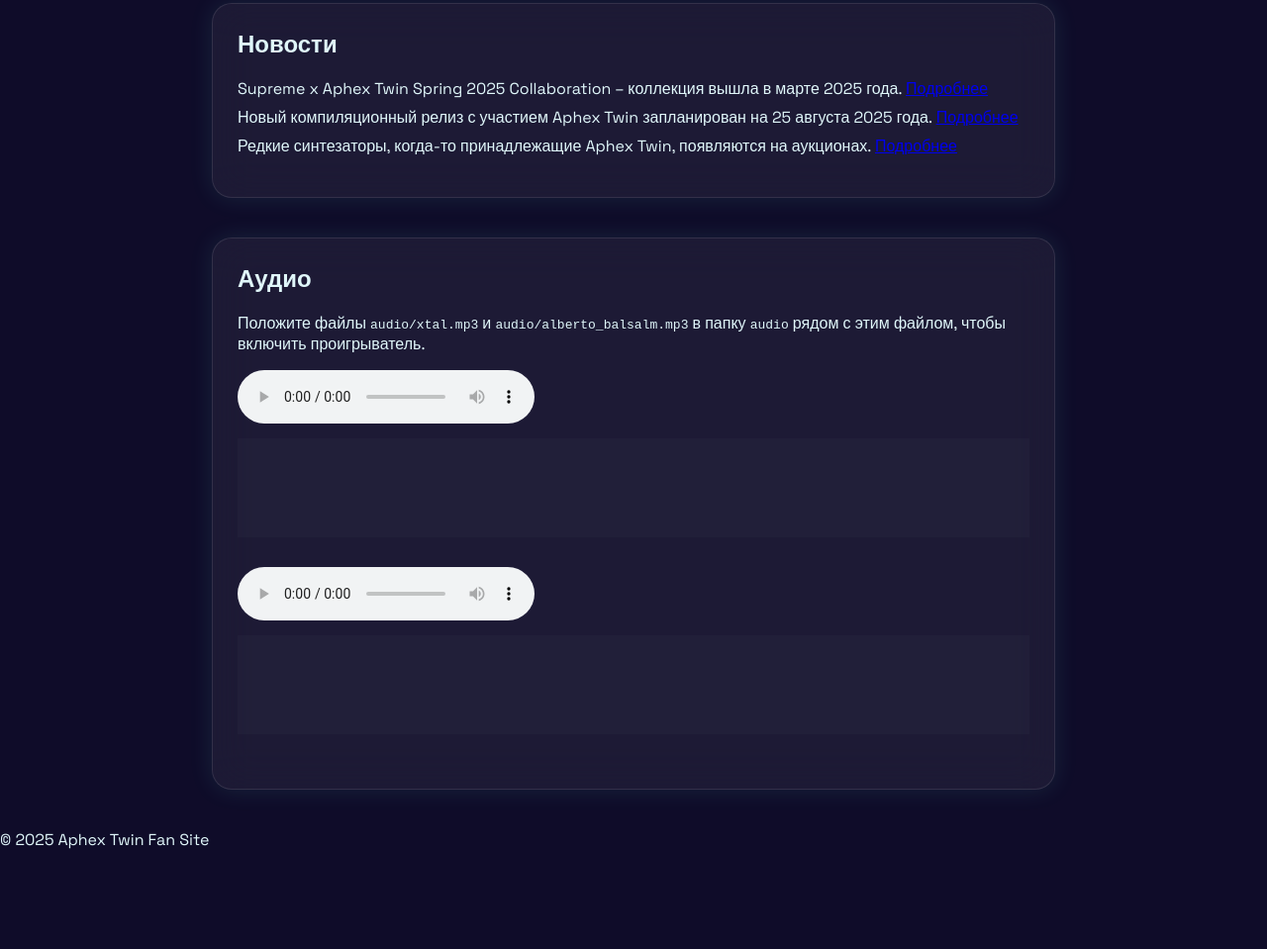
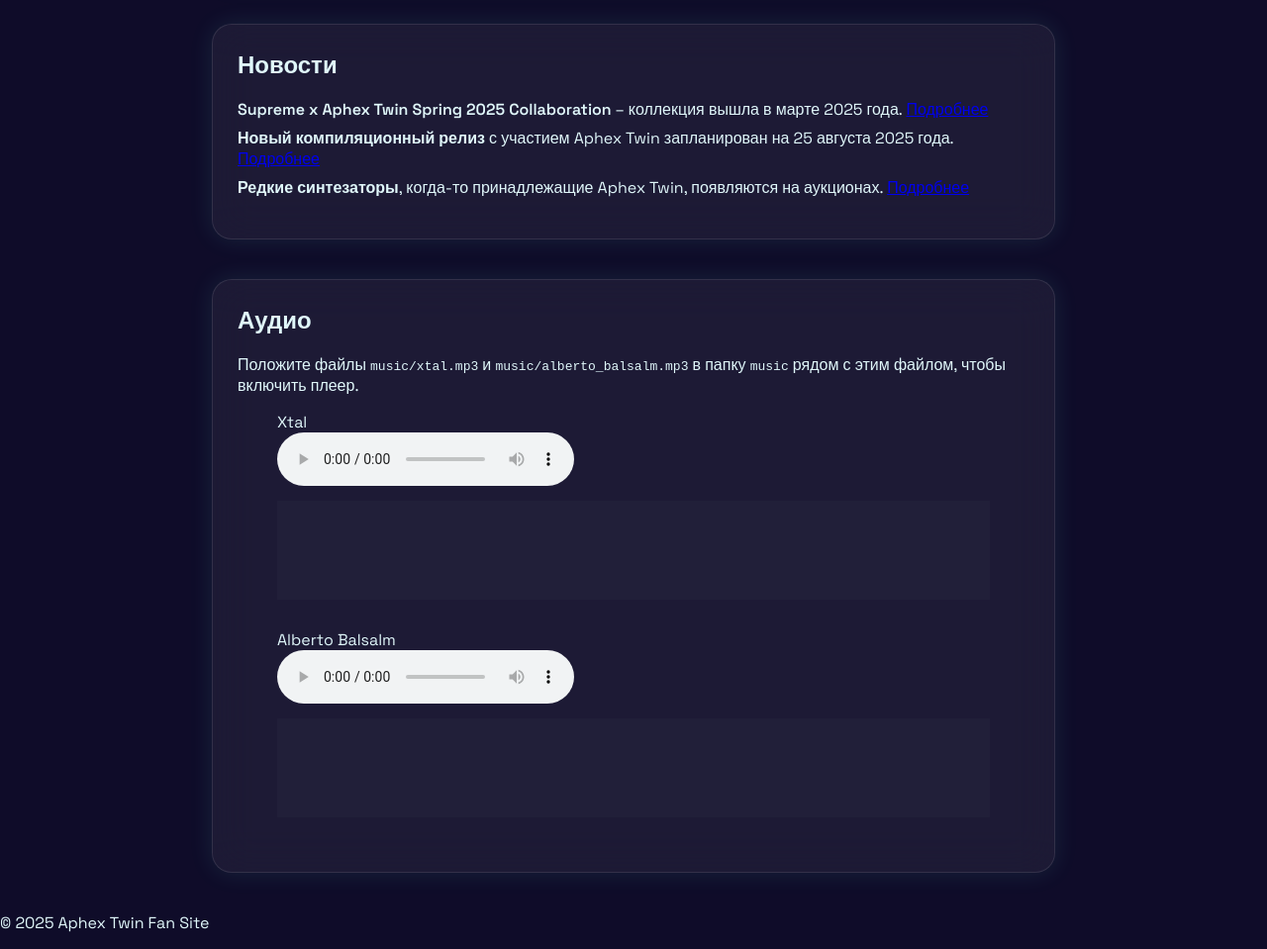
Before and after one commit to gurmewl/aphex-twin-site, a plain HTML site: page index.html in a window 1280 px wide. Shown: the part 1079-2038 px from the top of the page at 99% size. Before the commit the page ends 1954 px from the top, so only its background shows below. Drawn offline with Linux system fonts and the light colour scheme.

Commit message:
Update index.html

```diff
--- a/index.html
+++ b/index.html
@@ -11,17 +11,19 @@
   <meta property="og:title" content="Aphex Twin Fan Site">
   <meta property="og:description" content="Портал в мир IDM и эмбиента">
   <meta property="og:image" content="path-to-thumbnail-image.jpg"><!-- Update with actual image -->
+  <!-- Add favicon for better branding -->
+  <link rel="icon" href="favicon.ico" type="image/x-icon">
   <link rel="stylesheet" href="style.css">
   <!-- Consider reducing font weights/styles if performance is a concern -->
   <link href="https://fonts.googleapis.com/css2?family=Orbitron:wght@400;700&family=Space+Grotesk:wght@400;600&display=swap" rel="stylesheet">
 </head>
 <body>
-  <canvas id="particles-bg"></canvas>
+  <canvas id="particles-bg" aria-hidden="true"></canvas>
   <header class="hero">
-    <h1 class="glitch">Aphex Twin</h1>
+    <h1 class="glitch" tabindex="0">Aphex Twin</h1>
     <p>Портал в мир IDM и эмбиента</p>
-    <!-- Example navigation for accessibility and UX -->
-    <nav>
+    <!-- Navigation with ARIA label for accessibility -->
+    <nav aria-label="Главная навигация">
       <ul>
         <li><a href="#about">О музыканте</a></li>
         <li><a href="#discography">Дискография</a></li>
@@ -33,7 +35,7 @@
   <main>
     <section id="about" class="glass-card">
       <h2>О Richard D. James</h2>
-      <p>Richard David James, известный как Aphex Twin, британский музыкант и композитор, родился 18 августа 1971 года. Его работы оказали значительное влияние на развитие жанров IDM и эмбиент.</p>
+      <p>Richard David James, известный как Aphex Twin, британский музыкант и композитор, родился 18 августа 1971 года. Его работы оказали огромное влияние на развитие электронной музыки, особенно в жанрах IDM и эмбиент.</p>
     </section>
     <section id="discography" class="glass-card">
       <h2>Дискография (избранное)</h2>
@@ -54,30 +56,36 @@
       <h2>Новости</h2>
       <ul>
         <li>
-          Supreme x Aphex Twin Spring 2025 Collaboration – коллекция вышла в марте 2025 года.
-          <a href="https://example.com/supreme-aphex-twin-2025" target="_blank" rel="noopener">Подробнее</a>
+          <strong>Supreme x Aphex Twin Spring 2025 Collaboration</strong> – коллекция вышла в марте 2025 года.
+          <a href="https://example.com/supreme-aphex-twin-2025" target="_blank" rel="noopener noreferrer">Подробнее</a>
         </li>
         <li>
-          Новый компиляционный релиз с участием Aphex Twin запланирован на 25 августа 2025 года.
-          <a href="https://example.com/new-compilation-2025" target="_blank" rel="noopener">Подробнее</a>
+          <strong>Новый компиляционный релиз</strong> с участием Aphex Twin запланирован на 25 августа 2025 года.
+          <a href="https://example.com/new-compilation-2025" target="_blank" rel="noopener noreferrer">Подробнее</a>
         </li>
         <li>
-          Редкие синтезаторы, когда-то принадлежащие Aphex Twin, появляются на аукционах.
-          <a href="https://example.com/rare-synths-auction" target="_blank" rel="noopener">Подробнее</a>
+          <strong>Редкие синтезаторы</strong>, когда-то принадлежащие Aphex Twin, появляются на аукционах.
+          <a href="https://example.com/rare-synths-auction" target="_blank" rel="noopener noreferrer">Подробнее</a>
         </li>
       </ul>
     </section>
     <section id="audio" class="glass-card">
       <h2>Аудио</h2>
-      <p>Положите файлы <code>audio/xtal.mp3</code> и <code>audio/alberto_balsalm.mp3</code> в папку <code>audio</code> рядом с этим файлом, чтобы включить проигрыватель.</p>
-      <audio controls id="audio-xtal" src="audio/xtal.mp3">
+      <p>Положите файлы <code>music/xtal.mp3</code> и <code>music/alberto_balsalm.mp3</code> в папку <code>music</code> рядом с этим файлом, чтобы включить плеер.</p>
+      <figure>
+        <figcaption>Xtal</figcaption>
+        <audio controls id="audio-xtal" src="music/xtal.mp3" aria-describedby="xtal-desc">
           Ваш браузер не поддерживает элемент audio.
         </audio>
         <div id="visualizer-xtal" class="visualizer"></div>
-      <audio controls id="audio-alberto" src="audio/alberto_balsalm.mp3">
+      </figure>
+      <figure>
+        <figcaption>Alberto Balsalm</figcaption>
+        <audio controls id="audio-alberto" src="music/alberto_balsalm.mp3" aria-describedby="alberto-desc">
           Ваш браузер не поддерживает элемент audio.
         </audio>
         <div id="visualizer-alberto" class="visualizer"></div>
+      </figure>
     </section>
   </main>
   <footer>
```
Lines whose indentation alone changed are shown as unchanged.
